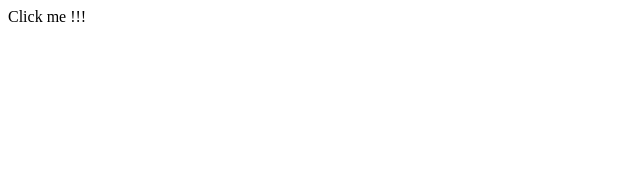
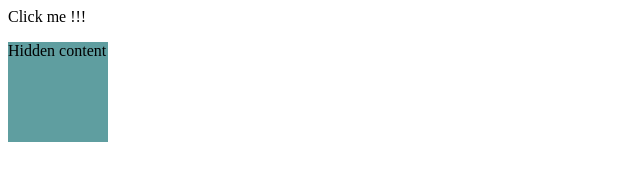
Before and after one commit to dadtmt/js-dom-lc, a plain HTML site: page index.html in a window 1280 px wide. Both pictures are taken after a click on the element "Click me !!!". Shown: the whole page, without its empty margins (0-640 px from the left). Drawn offline with Linux system fonts and the light colour scheme.

Commit message:
show on click event

```diff
--- a/index.html
+++ b/index.html
@@ -15,14 +15,23 @@
   </head>
   <body>
     <p id="clickable_text">Click me !!!</p>
-    <div class="box">Hidden content</div>
+    <div id="hidden_box" class="box">Hidden content</div>
     <script>
+      // function to show the box
+      const showBox = () => {
+        console.log("showbox function");
+        const hiddenBox = document.getElementById("hidden_box");
+        if (hiddenBox.style.display !== "block") {
+          hiddenBox.style.display = "block";
+        } else {
+          hiddenBox.style.display = "none";
+        }
+      };
+
       console.log("Start JS program");
       // Get the element with clickable_text id
       const clickableTextElem = document.getElementById("clickable_text");
-      clickableTextElem.addEventListener("click", () => {
-        console.log("clicked!!!");
-      });
+      clickableTextElem.addEventListener("click", showBox);
     </script>
   </body>
 </html>
```
Also changed, not shown: 1 other file.
